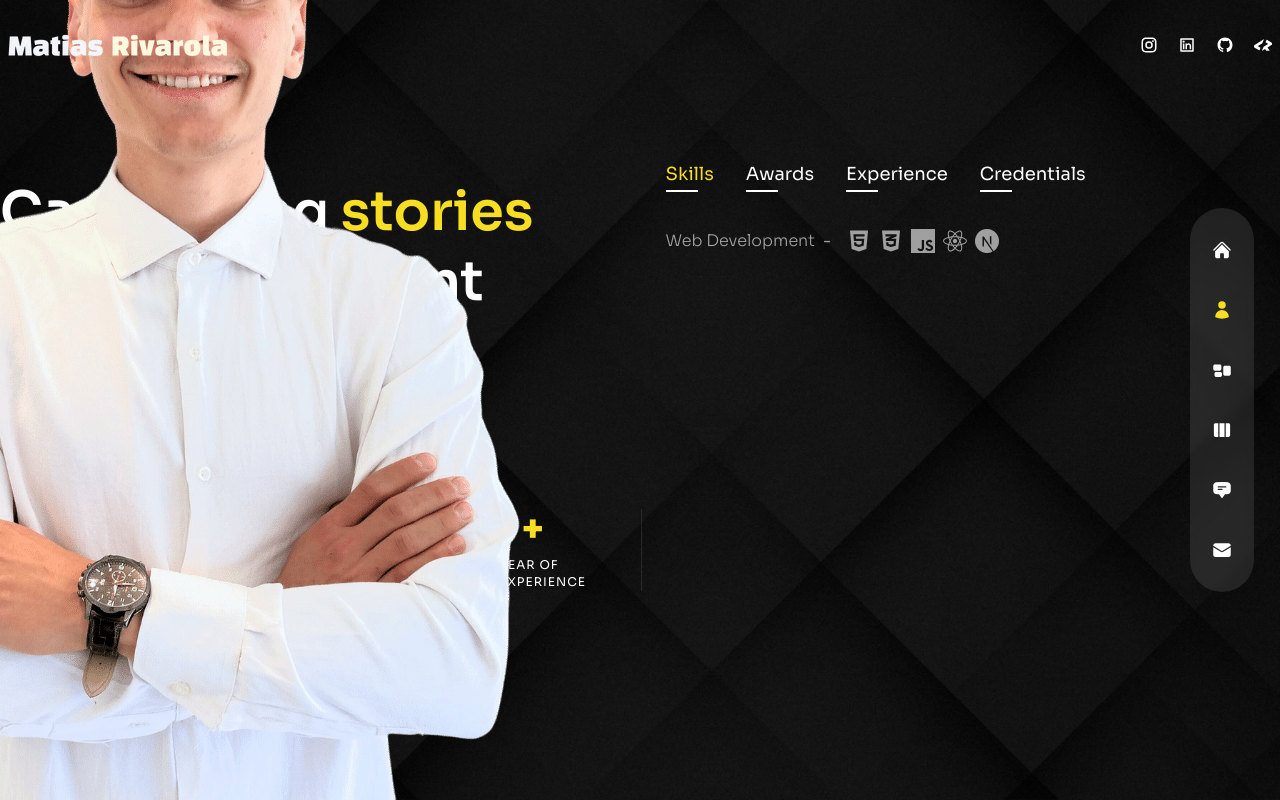
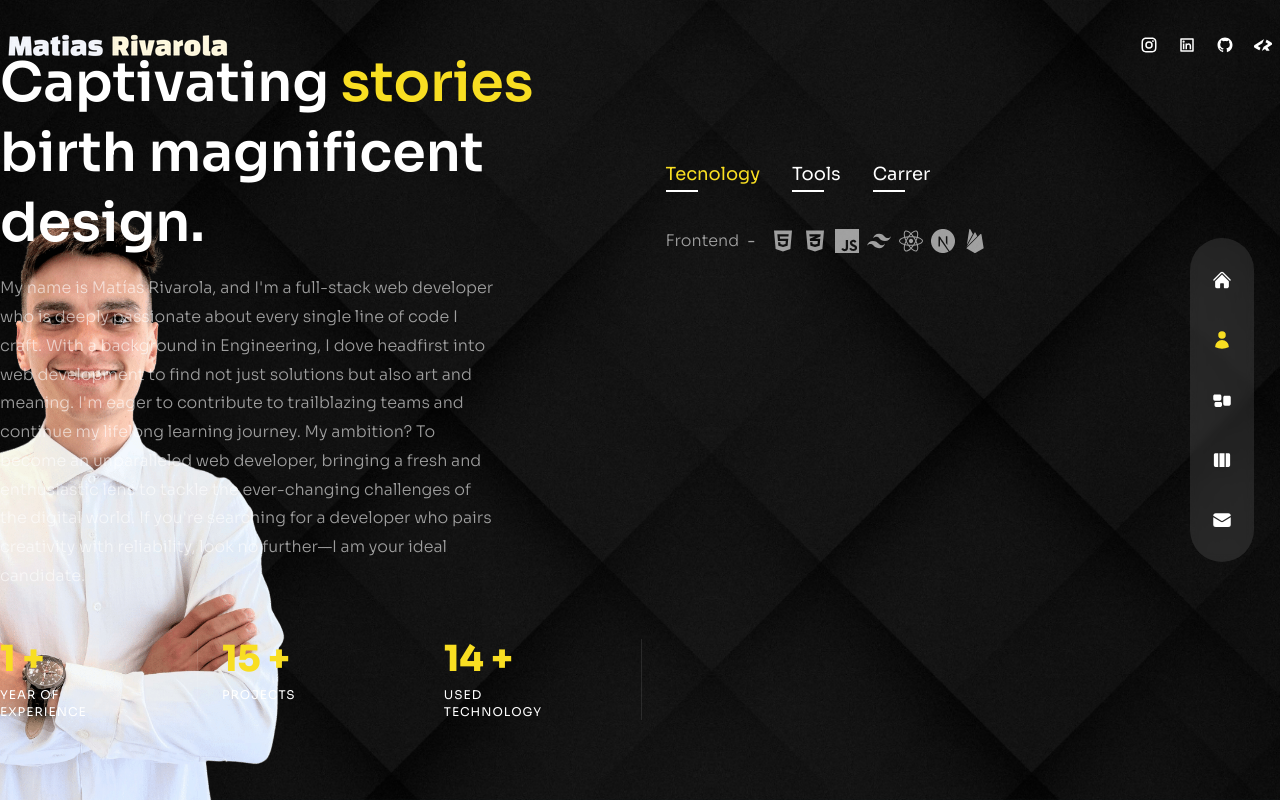
Before and after one commit to MatiRivarola/Portafolio, a Next.js app: page /pages/about in a window 1280 px wide. Built offline with nearby package versions, Linux system fonts and the light colour scheme.

Commit message:
[UPDATE] home,about

```diff
--- a/src/app/components/about-client.js
+++ b/src/app/components/about-client.js
@@ -8,6 +8,12 @@ import {
   SiJavascript,
   SiNpm,
   SiNotion,
+  SiGit,
+  SiGithub,
+  SiFigma,
+  SiUbuntu,
+  SiFramer,
+
 } from "react-icons/si";
 import Profile from "./Profile";
 import { motion } from "framer-motion";
@@ -16,64 +22,51 @@ import CountUp from "react-countup";
 
 const aboutData = [
   {
-    title: "skills",
+    title: "Tecnology",
     info: [
       {
-        title: "Web Development",
+        title: "Frontend",
         icons: [
           <FaHtml5 />,
           <FaCss3Alt />,
           <SiJavascript />,
+          <SiTailwindcss />,
           <FaReact />,
           <SiNextdotjs />,
+          <SiFirebase/>
         ],
       },
+
     ],
   },
   {
-    title: "awards",
+    title: "Tools",
     info: [
       {
-        title: "Webby Awards - Honoree",
-        stage: "2011 - 2012",
+        title: "WorkFlow",
+        icons: [
+          <SiNpm/>,
+          <SiNotion/>,
+          <SiGit/>,
+          <SiGithub/>,
+          <SiFramer/>,
+          <SiFigma/>,
+          <SiUbuntu/>,
+        ],
       },
-      {
-        title: "Adobe Design Achievement Awards - Finalist",
-        stage: "2009 - 2010",
-      },
+
     ],
   },
   {
-    title: "experience",
+    title: "Carrer",
     info: [
       {
-        title: "UX/UI Designer - XYZ Company",
-        stage: "2012 - 2023",
+        title: "Industrial Engginer",
+        stage: "2019 - 2022",
       },
       {
-        title: "Web Developer - ABC Agency",
-        stage: "2010 - 2012",
-      },
-      {
-        title: "Intern - DEF Corporation",
-        stage: "2008 - 2010",
-      },
-    ],
-  },
-  {
-    title: "credentials",
-    info: [
-      {
-        title: "Web Development - ABC University, LA, CA",
-        stage: "2011",
-      },
-      {
-        title: "Computer Science Diploma - AV Technical Institute",
-        stage: "2009",
-      },
-      {
-        title: "Certified Graphic Designer - ABC Institute, Los Angeles, CA",
-        stage: "2006",
+        title: "Full Stack Developer whit JavaScript",
+        stage: "2022 - 2023.   Platzi",
       },
     ],
   },
@@ -84,7 +77,7 @@ export default function AboutClient() {
   return (
     <div className="w-full h-full py-32 text-center xl:text-left">
       <motion.div
-        className="hidden xl:flex absolute bottom-0 -left-[370px]"
+        className="hidden xl:flex absolute bottom-0 -left-[243px] w-[80%] h-[80%]"
         variants={fadeIn("right", 0.2)}
         initial="hidden"
         animate="show"
@@ -99,7 +92,7 @@ export default function AboutClient() {
           initial="hidden"
           animate="show"
           exit="hidden"
-          className="flex-1 flex flex-col justify-center"
+          className="flex-1 flex flex-col justify-center z-20"
         >
           <motion.h2
             variants={fadeIn("right", 0.2)}
@@ -118,8 +111,8 @@ export default function AboutClient() {
             exit="hidden"
             className="max-w-[500px] mx-auto xl:mx-0 mb-6 xl:mb-12 px-2 xl:px-0"
           >
-            2 year ago , I change my carrer of Enginner Industrial and i apply
-            to study Full-Stack developer whit JavaScript and{" "}
+            My name is Matías Rivarola, and I'm a full-stack web developer who is deeply passionate about every single line of code I craft. With a background in Engineering, I dove headfirst into web development to find not just solutions but also art and meaning. I'm eager to contribute to trailblazing teams and continue my lifelong learning journey. My ambition? To become an unparalleled web developer, bringing a fresh and enthusiastic lens to tackle the ever-changing challenges of the digital world. If you're searching for a developer who pairs creativity with reliability, look no further—I am your ideal candidate.
+
           </motion.p>
           {/* counter  */}
           <motion.div
@@ -141,14 +134,14 @@ export default function AboutClient() {
               </div>
 
               {/* client */}
-              <div className="relative flex-1 after:w-[1px] after:h-full after:bg-white/10 after:absolute after:top-0 after:right-0">
+              {/* <div className="relative flex-1 after:w-[1px] after:h-full after:bg-white/10 after:absolute after:top-0 after:right-0">
                 <div className="text-2xl xl:text-4xl font-extrabold text-accent mb-2">
                   <CountUp start={0} end={5} duration={5} /> +
                 </div>
                 <div className="text-xs uppercase tracking-[1px] leading-[1.4] max-w-[100px]">
                   Satisfied client
                 </div>
-              </div>
+              </div> */}
 
               {/* projects */}
               <div className="relative flex-1">
@@ -156,16 +149,16 @@ export default function AboutClient() {
                   <CountUp start={0} end={15} duration={5} /> +
                 </div>
                 <div className="text-xs uppercase tracking-[1px] leading-[1.4] max-w-[100px]">
-                  Winning experience
+                  Projects
                 </div>
               </div>
 
               <div className="relative flex-1 after:w-[1px] after:h-full after:bg-white/10 after:absolute after:top-0 after:right-0">
                 <div className="text-2xl xl:text-4xl font-extrabold text-accent mb-2">
-                  <CountUp start={0} end={1} duration={8} /> +
+                  <CountUp start={0} end={14} duration={8} /> +
                 </div>
                 <div className="text-xs uppercase tracking-[1px] leading-[1.4] max-w-[100px]">
-                  Year of experience
+                  Used Technology
                 </div>
               </div>
             </div>
--- a/src/app/components/nav.js
+++ b/src/app/components/nav.js
@@ -17,11 +17,11 @@ export const navData = [
   { name: "about", path: "/pages/about", icon: <HiUser /> },
   { name: "services", path: "/pages/services", icon: <HiRectangleGroup /> },
   { name: "work", path: "/pages/work", icon: <HiViewColumns /> },
-  {
-    name: "testimonials",
-    path: "/pages/testimonials",
-    icon: <HiChatBubbleBottomCenterText />,
-  },
+  // {
+  //   name: "testimonials",
+  //   path: "/pages/testimonials",
+  //   icon: <HiChatBubbleBottomCenterText />,
+  // },
   {
     name: "contact",
     path: "/pages/contact",
@@ -31,7 +31,6 @@ export const navData = [
 
 const Nav = () => {
   const pathname = usePathname()
-  console.log(pathname)
   return (
     <nav className="flex flex-col items-center xl:justify-center gap-y-4 fixed h-max bottom-0 mt-auto xl:right-[2%] z-50 top-0 w-full xl:w-16 xl:max-w-md xl:h-screen">
       <div className="flex w-full xl:flex-col items-center justify-between xl:justify-center gap-y-10 px-4 md:px-40 xl:px-0 h-[80px] xl:h-max py-8 bg-white/10 backdrop-blur-sm text-3xl xl:text-xl xl:rounded-full">
--- a/src/app/layout.js
+++ b/src/app/layout.js
@@ -6,8 +6,8 @@ import { sora } from "./utils/fonts";
 import Header from "@components/header";
 
 export const metadata = {
-  title: "Portafolio Matias",
-  description: "Portafolio de Matias Rivarola",
+  title: "Portfolio Web Developer",
+  description: "Portfolio web developer Rivarola Matias, using Next.js and react",
 };
 
 export default function RootLayout({ children }) {
--- a/src/app/pages/contact/page.jsx
+++ b/src/app/pages/contact/page.jsx
@@ -1,3 +1,5 @@
+'use client'
+
 import { BsArrowRight } from "react-icons/bs";
 
 import { motion } from "framer-motion";
@@ -7,8 +9,8 @@ import { fadeIn } from "@/app/utils/variants";
 export default function ContactPage() {
   return (
     <div className="h-full bg-primary/30">
-      <div className="container mx-auto py-32 text-accent xl:text-left flex items-center justify-center h-full">
-        <div className="flex flex-col w-full max-w-[700px] bg-pink-500/10">
+      <div className="container mx-auto py-32 text-white xl:text-left flex items-center justify-center h-full">
+        <div className="flex flex-col w-full max-w-[700px] bg-[#0e0d0a4a]">
           <motion.h2
           variants={fadeIn('up',0.2)}
           initial='hidden'
```
